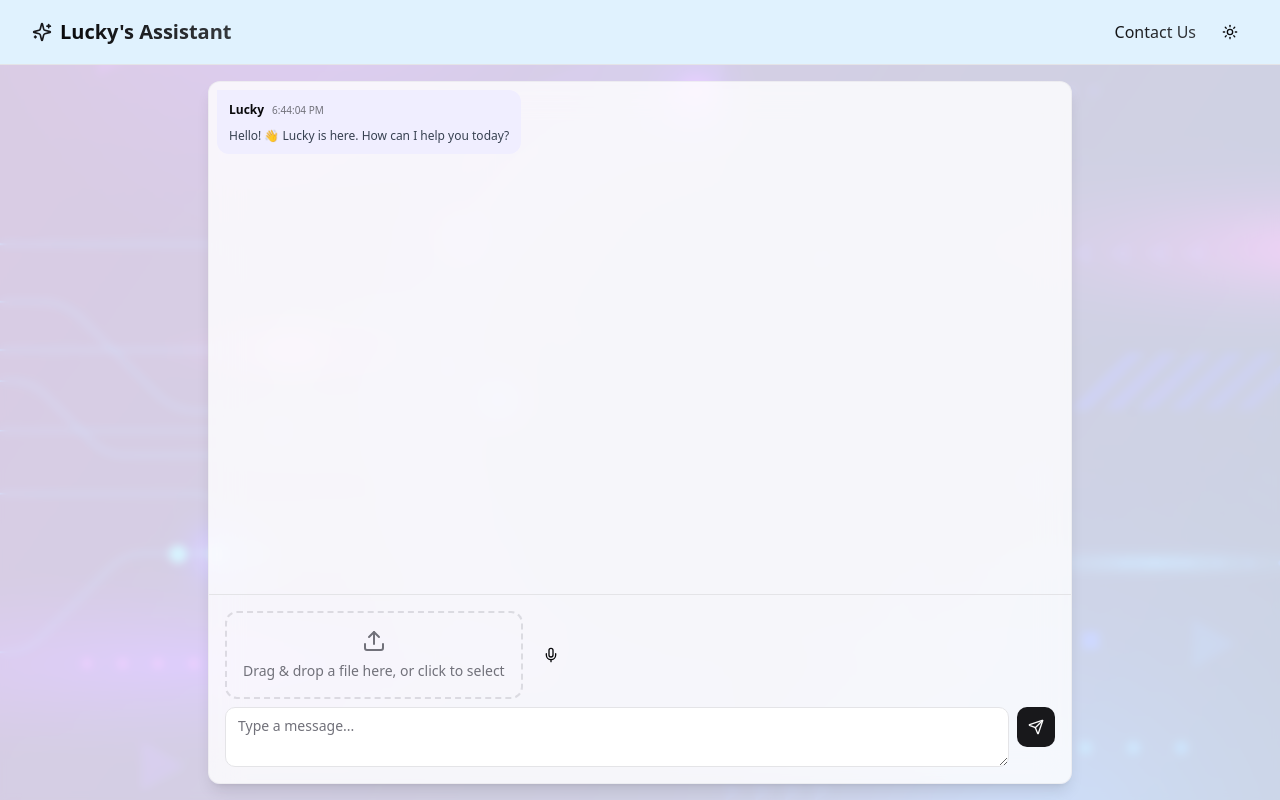
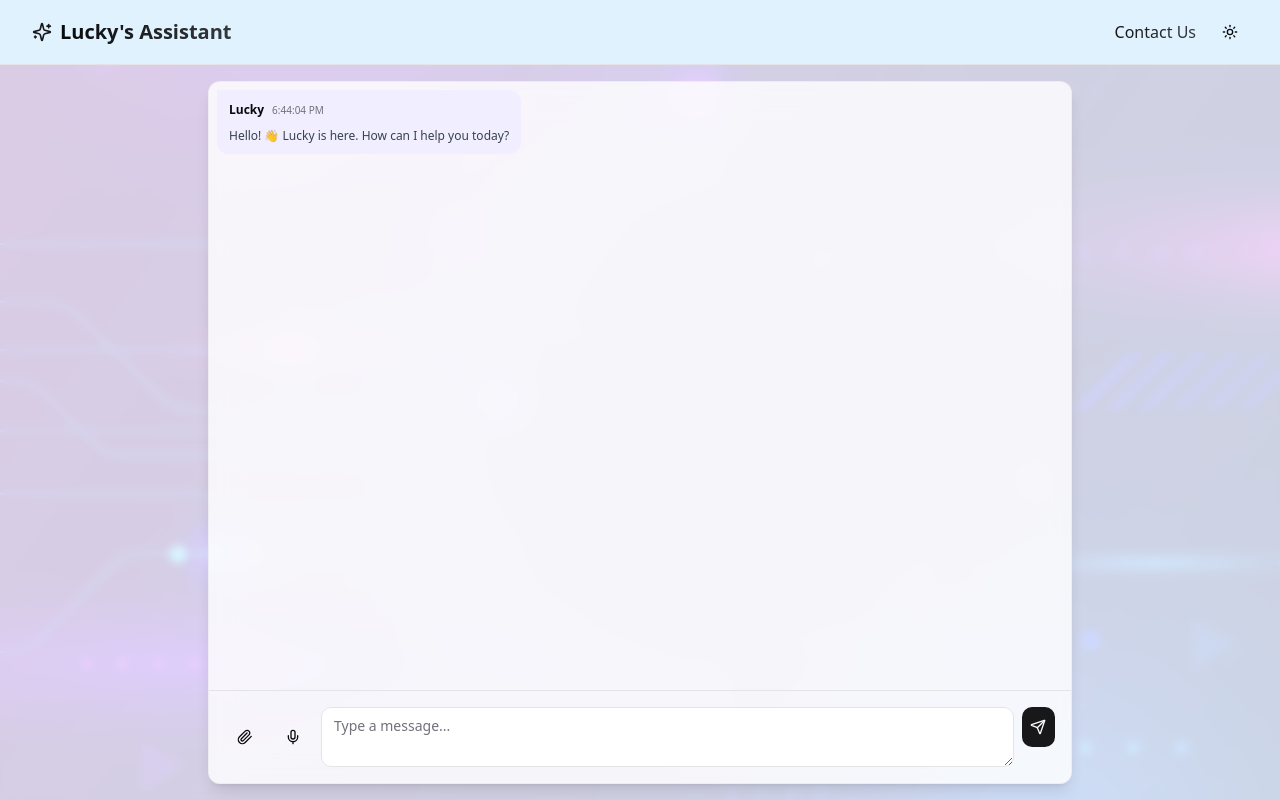
Before and after one commit to Sach-in-SE/lucky-assistant, a React (Vite) app: page / in a window 1280 px wide. Built offline with nearby package versions, Linux system fonts and the light colour scheme.

Commit message:
Add file/voice message icons
Add icons for file uploads and voice messages to the left of the message input box, similar to the existing send button.

```diff
--- a/src/components/ChatInput.tsx
+++ b/src/components/ChatInput.tsx
@@ -2,7 +2,7 @@
 import { useState, useRef, FormEvent } from "react";
 import { Button } from "./ui/button";
 import { Textarea } from "./ui/textarea";
-import { Send } from "lucide-react";
+import { Send, Paperclip, Mic, Square, Loader2 } from "lucide-react";
 import { FileUpload } from "./FileUpload";
 import { VoiceRecorder } from "./VoiceRecorder";
 import { useToast } from "@/hooks/use-toast";
@@ -25,6 +25,7 @@ export function ChatInput({ onSubmit, disabled }: ChatInputProps) {
     name: string;
     size: number;
   } | null>(null);
+  const [isShowingUpload, setIsShowingUpload] = useState(false);
   const textareaRef = useRef<HTMLTextAreaElement>(null);
   const { toast } = useToast();
 
@@ -39,6 +40,7 @@ export function ChatInput({ onSubmit, disabled }: ChatInputProps) {
 
   const handleFileUpload = (url: string, name: string, type: string, size: number) => {
     setAttachment({ url, type, name, size });
+    setIsShowingUpload(false);
     toast({
       title: "File uploaded",
       description: `${name} has been attached to your message`,
@@ -83,14 +85,27 @@ export function ChatInput({ onSubmit, disabled }: ChatInputProps) {
           </Button>
         </div>
       )}
+      {isShowingUpload && (
+        <div className="px-4">
+          <FileUpload onUpload={handleFileUpload} onError={handleError} />
+        </div>
+      )}
       <div className="flex gap-2">
-        <FileUpload onUpload={handleFileUpload} onError={handleError} />
-        <VoiceRecorder
-          onRecordingComplete={handleVoiceUpload}
-          onError={handleError}
-        />
-      </div>
-      <div className="flex gap-2">
+        <div className="flex items-center gap-2">
+          <Button
+            type="button"
+            variant="ghost"
+            size="icon"
+            onClick={() => setIsShowingUpload(!isShowingUpload)}
+            disabled={disabled}
+          >
+            <Paperclip className="h-4 w-4" />
+          </Button>
+          <VoiceRecorder
+            onRecordingComplete={handleVoiceUpload}
+            onError={handleError}
+          />
+        </div>
         <Textarea
           ref={textareaRef}
           value={message}
--- a/src/components/VoiceRecorder.tsx
+++ b/src/components/VoiceRecorder.tsx
@@ -70,8 +70,7 @@ export function VoiceRecorder({ onRecordingComplete, onError }: VoiceRecorderPro
   };
 
   return (
-    <div className="flex items-center gap-2">
-      {isUploading ? (
+    isUploading ? (
       <Button variant="ghost" size="icon" disabled>
         <Loader2 className="h-4 w-4 animate-spin" />
       </Button>
@@ -91,7 +90,6 @@ export function VoiceRecorder({ onRecordingComplete, onError }: VoiceRecorderPro
       >
         <Mic className="h-4 w-4" />
       </Button>
-      )}
-    </div>
+    )
   );
 }
--- a/src/components/ui/tooltip.tsx
+++ b/src/components/ui/tooltip.tsx
@@ -5,13 +5,7 @@ import * as React from "react"
 import * as TooltipPrimitive from "@radix-ui/react-tooltip"
 import { cn } from "@/lib/utils"
 
-const TooltipProvider = React.forwardRef<
-  React.ElementRef<typeof TooltipPrimitive.Provider>,
-  React.ComponentPropsWithoutRef<typeof TooltipPrimitive.Provider>
->((props, ref) => {
-  return <TooltipPrimitive.Provider ref={ref} {...props} />
-});
-TooltipProvider.displayName = TooltipPrimitive.Provider.displayName;
+const TooltipProvider = TooltipPrimitive.Provider
 
 const Tooltip = TooltipPrimitive.Root
 
```
Lines whose indentation alone changed are shown as unchanged.
